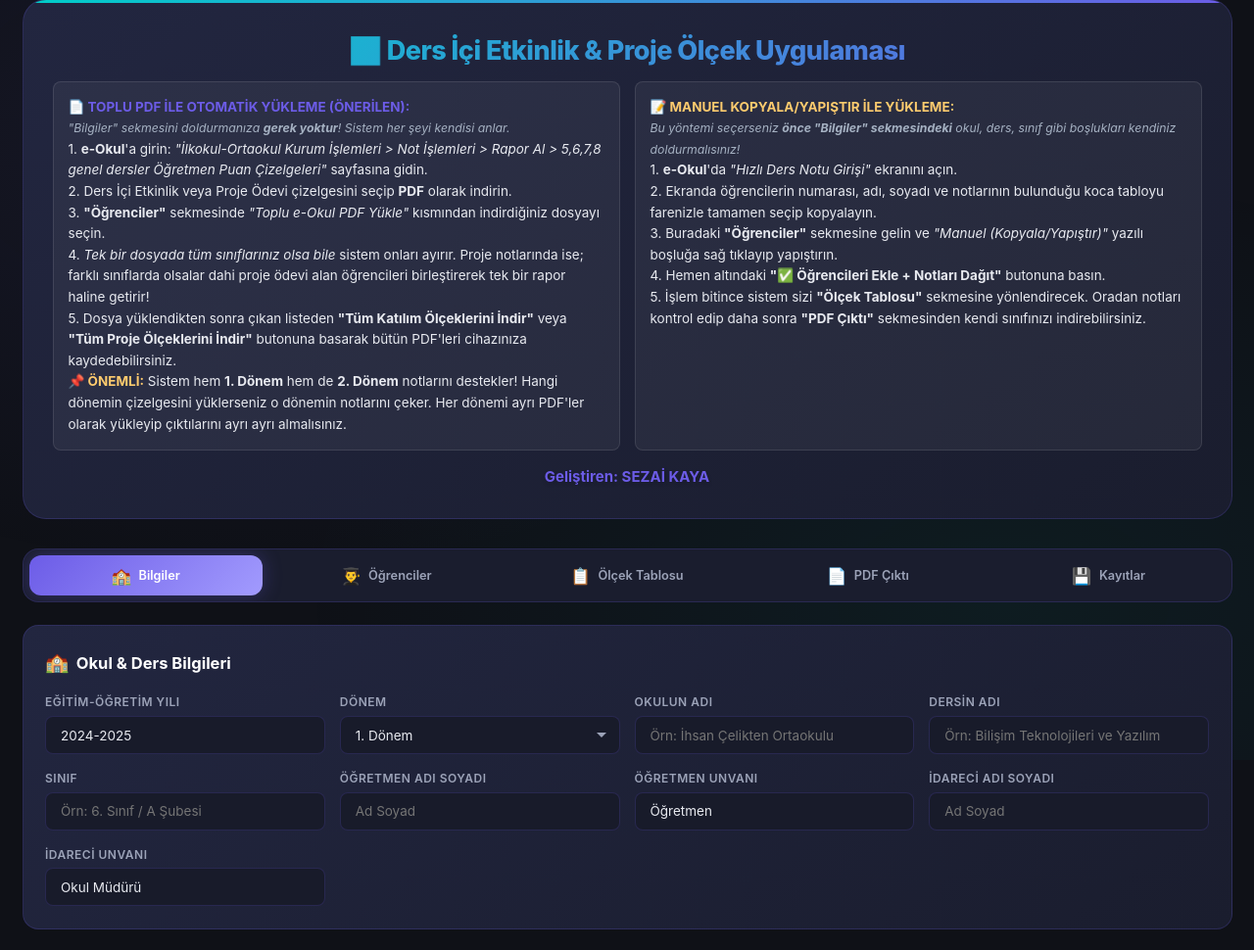
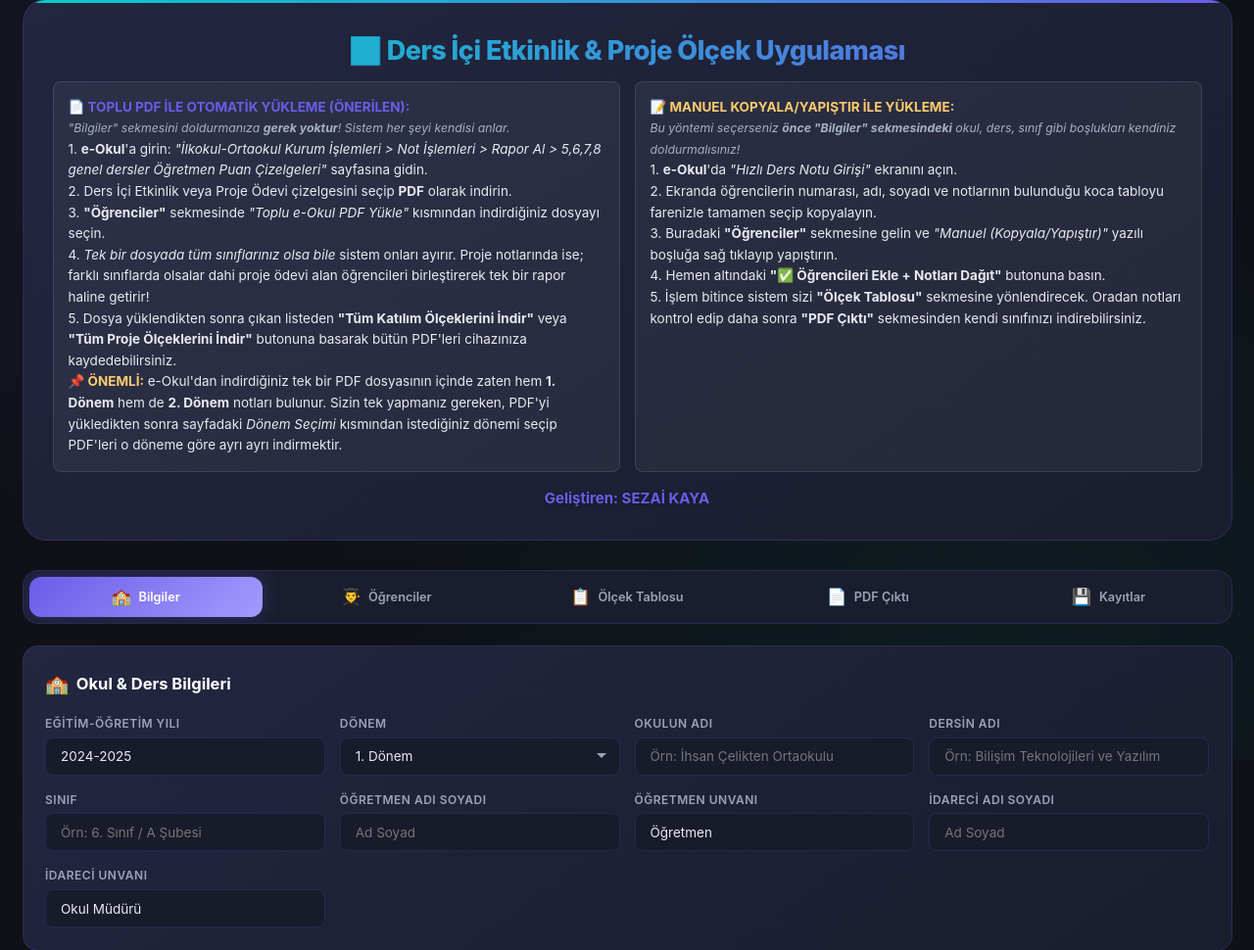
Before and after one commit to Sezo88/cizelge, a Flask app: page / in a window 1280 px wide. Shown: the part 24-994 px from the top of the page at 98% size. Run offline with Flask 3, Linux system fonts and the light colour scheme; some libraries are stand-ins or nearby versions.

Commit message:
1. ve 2. donem aciklamasi tek pdf mantigina gore duzeltildi

```diff
--- a/templates/index.html
+++ b/templates/index.html
@@ -41,7 +41,7 @@
           3. <strong>"Öğrenciler"</strong> sekmesinde <em>"Toplu e-Okul PDF Yükle"</em> kısmından indirdiğiniz dosyayı seçin.<br>
           4. <em>Tek bir dosyada tüm sınıflarınız olsa bile</em> sistem onları ayırır. Proje notlarında ise; farklı sınıflarda olsalar dahi proje ödevi alan öğrencileri birleştirerek tek bir rapor haline getirir!<br>
           5. Dosya yüklendikten sonra çıkan listeden <strong>"Tüm Katılım Ölçeklerini İndir"</strong> veya <strong>"Tüm Proje Ölçeklerini İndir"</strong> butonuna basarak bütün PDF'leri cihazınıza kaydedebilirsiniz.<br>
-          <strong style="color: var(--accent-warning);">📌 ÖNEMLİ:</strong> Sistem hem <strong>1. Dönem</strong> hem de <strong>2. Dönem</strong> notlarını destekler! Hangi dönemin çizelgesini yüklerseniz o dönemin notlarını çeker. Her dönemi ayrı PDF'ler olarak yükleyip çıktılarını ayrı ayrı almalısınız.
+          <strong style="color: var(--accent-warning);">📌 ÖNEMLİ:</strong> e-Okul'dan indirdiğiniz tek bir PDF dosyasının içinde zaten hem <strong>1. Dönem</strong> hem de <strong>2. Dönem</strong> notları bulunur. Sizin tek yapmanız gereken, PDF'yi yükledikten sonra sayfadaki <em>Dönem Seçimi</em> kısmından istediğiniz dönemi seçip PDF'leri o döneme göre ayrı ayrı indirmektir.
         </div>
 
         <!-- Manual Guide -->
```
